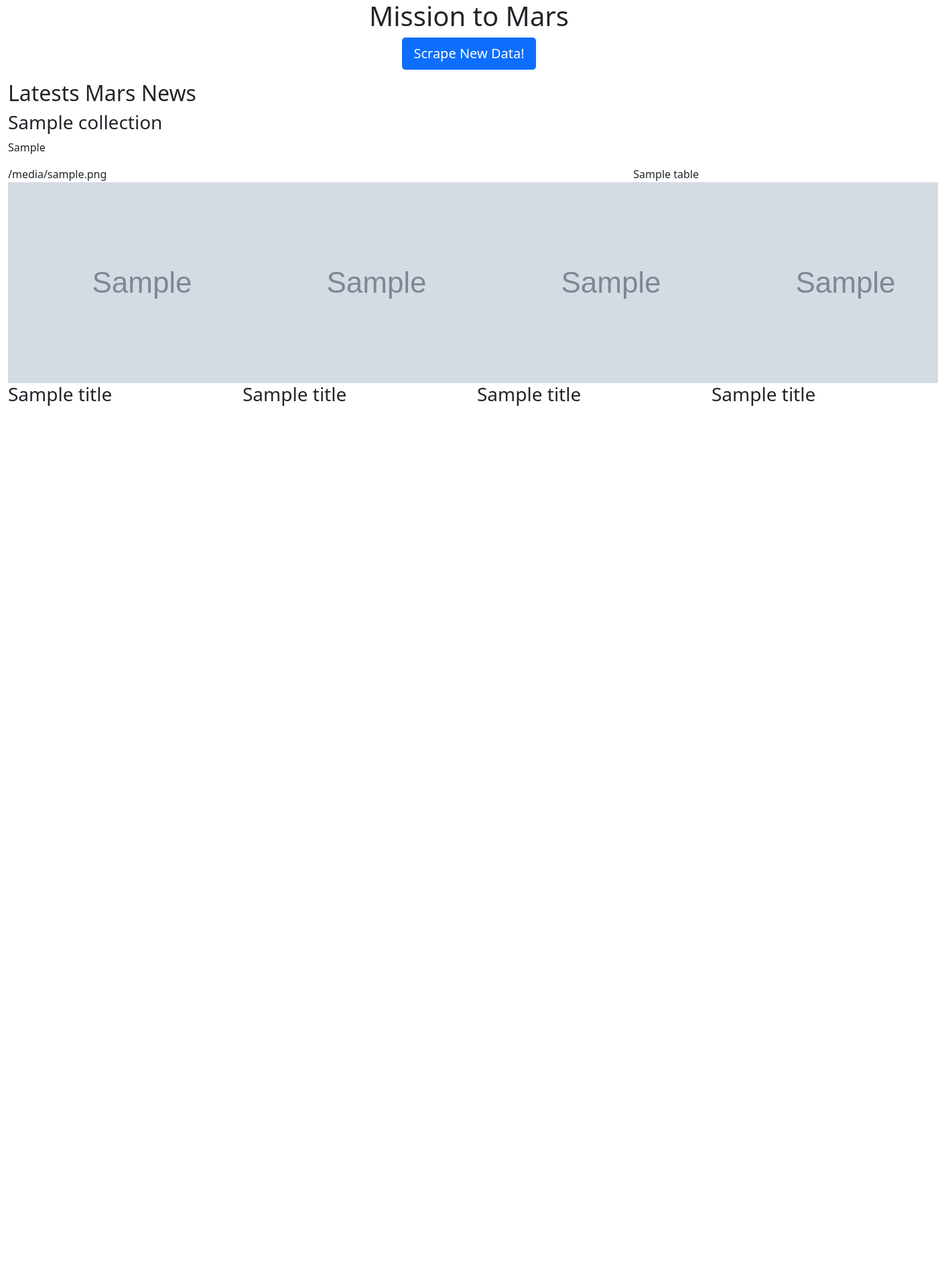
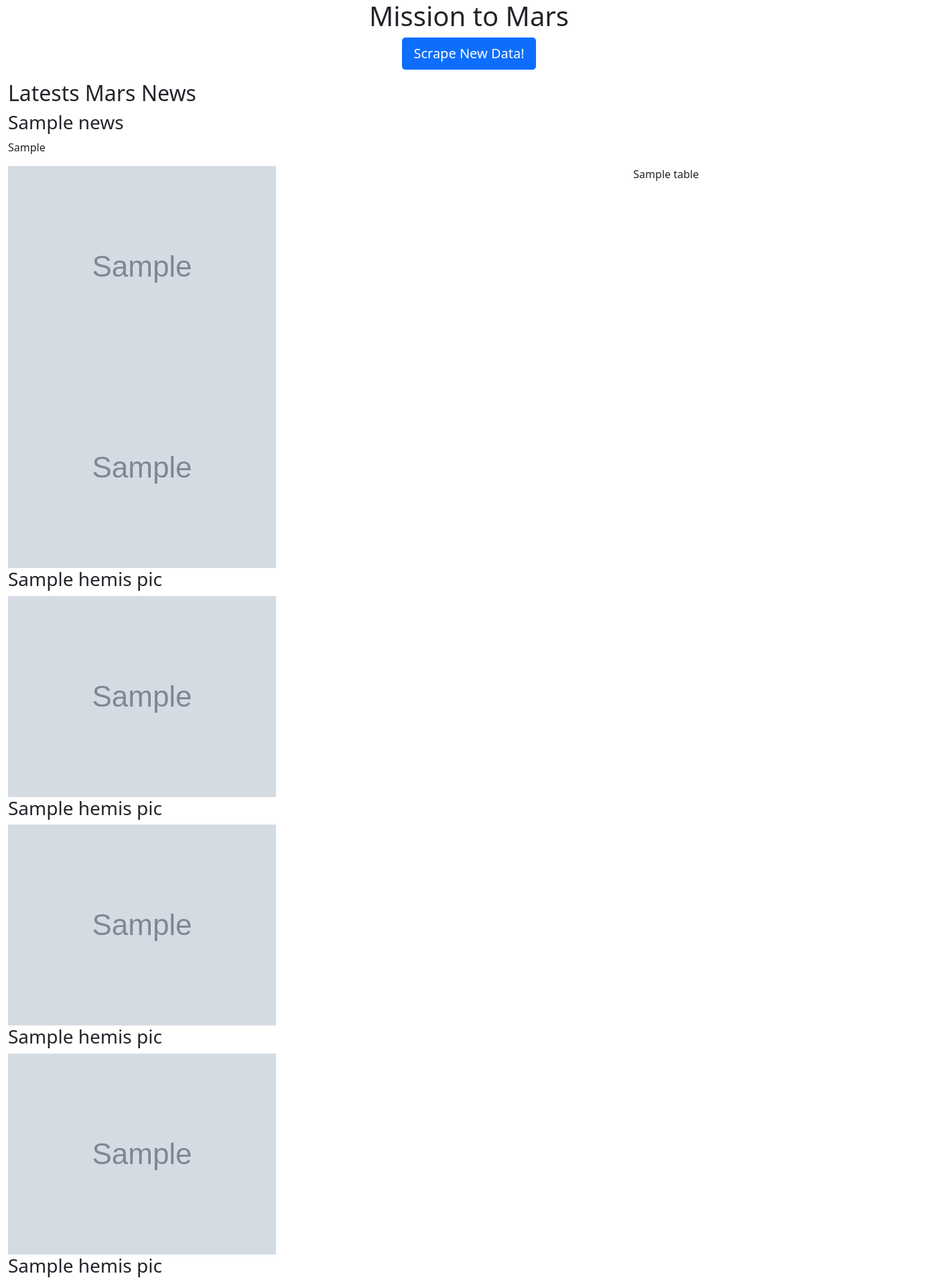
Before and after one commit to agomeso/Web-Scraping-Challenge, a Flask app: page / in a window 1400 px wide; the page is wider, and only the part inside the window is pictured. Shown: that part at 67% size. Before the commit the page ends 606 px from the top of that part, so only its background shows below. Run offline with Flask 2, Linux system fonts and the light colour scheme; grey boxes marked "Sample" are stand-in pictures; a database or web service that is not in the repository returns one stand-in record (values such as "Sample title"); parts of the project's set-up code (start-up, migrations or seed data) failed here and were passed over; some libraries are stand-ins or nearby versions.

Commit message:
continues

```diff
--- a/templates/index.html
+++ b/templates/index.html
@@ -8,6 +8,7 @@
     <title>Mission to Mars</title>
     <link href="https://cdn.jsdelivr.net/npm/bootstrap@5.0.0-beta3/dist/css/bootstrap.min.css" rel="stylesheet"
         integrity="sha384-eOJMYsd53ii+scO/bJGFsiCZc+5NDVN2yr8+0RDqr0Ql0h+rP48ckxlpbzKgwra6" crossorigin="anonymous">
+    <link rel="stylesheet" href="style.css">
 </head>
 
 <body>
@@ -18,33 +19,43 @@
                 <p><a class="btn btn-primary btn-lg" href="/scrape" role="button">Scrape New Data!</a></p>
             </div>
             <h2>Latests Mars News</h2>
-            <h3>{{ mars.news_title }}</h3>
+            <h3>{{ mars.news }}</h3>
             <p>{{ mars.news_p }}</p>
         </div>
         <div class="row">
             <div class="col-8">
-                {{ mars.img_fea }}
+                <img src="{{ mars.img_fea }}">
             </div>
             <div class="col-4">
-                {{ mars.table }}
+                {{ mars.table | safe }}
             </div>
         </div>
+        <!-- hemisphere_image_urls = [
+        {"title": "Valles Marineris Hemisphere",
+        "img_url": "https://marshemispheres.com/images/valles_marineris_enhanced.tif"},
+        {"title": "Cerberus Hemisphere",
+        "img_url": "https://marshemispheres.com/images/cerberus_enhanced.tif"},
+        {"title": "Schiaparelli Hemisphere",
+        "img_url": "https://marshemispheres.com/images/schiaparelli_enhanced.tif"},
+        {"title": "Syrtis Major Hemisphere",
+        "img_url": "https://marshemispheres.com/images/syrtis_major_enhanced.tif"},
+        ] -->
         <div class="row">
-            <div class="col-3">
-                <img src="{{ mars.hemis_pic.img_url[0] }}">
-                <h3> {{ mars.hemis_pic.title[0] }}</h3>
+            <div class="col-3" id="hemis">
+                <img src="{{ mars.hemis_pic[0]['img_url'] }}">
+                <h3> {{ mars.hemis_pic[0]['title'] }} </h3>
             </div>
-            <div class="col-3">
-                <img src="{{ mars.hemis_pic.img_url[1] }}">
-                <h3> {{ mars.hemis_pic.title[1] }}</h3>
+            <div class="col-3" id="hemis">
+                <img src="{{ mars.hemis_pic[1]['img_url'] }}">
+                <h3> {{ mars.hemis_pic[1]['title'] }}</h3>
             </div>
-            <div class="col-3">
-                <img src="{{ mars.hemis_pic.img_url[2] }}">
-                <h3> {{ mars.hemis_pic.title[2] }}</h3>
+            <div class="col-3" id="hemis">
+                <img src="{{ mars.hemis_pic[2]['img_url']}}">
+                <h3> {{mars.hemis_pic[2]['title']}} </h3>
             </div>
-            <div class="col-3">
-                <img src="{{ mars.hemis_pic.img_url[3] }}">
-                <h3> {{ mars.hemis_pic.title[3] }}</h3>
+            <div class="col-3" id="hemis">
+                <img src="{{ mars.hemis_pic[3]['img_url']}}">
+                <h3> {{ mars.hemis_pic[3]['title'] }}</h3>
             </div>
         </div>
     </div>
--- /dev/null
+++ b/templates/style.css
@@ -0,0 +1,8 @@
+.jumbotron text-center{
+    background-color: bisque;
+}
+
+#hemis{
+    width: 100%;
+    height: 100%
+}
```
Also changed, not shown: mars_table.html (added, +40 -0 lines), scrape_mars.py (+18 -2 lines), 1 other file.
